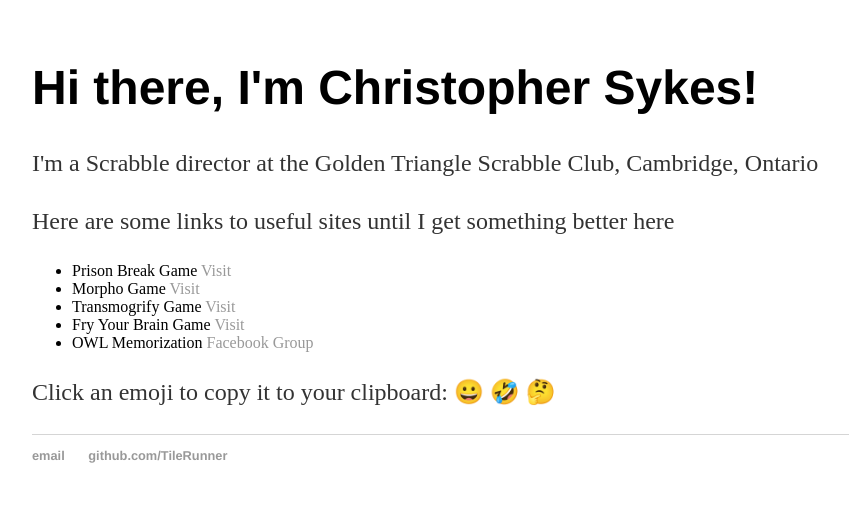
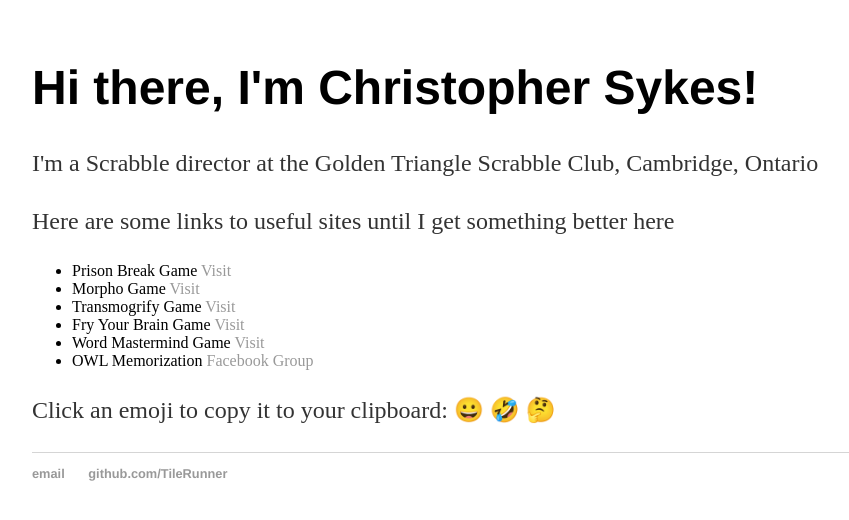
Before and after one commit to TileRunner/tilerunner.github.io, a Jekyll site: the page built from index.html, in a window 1280 px wide. Shown: the top 520 px of the page, without its empty margins (160-1009 px from the left). Built offline with Jekyll 4.4.1, drawn with Linux system fonts in a browser that asks for light colours.

Commit message:
Update index.html
Add word mastermind link

```diff
--- a/index.html
+++ b/index.html
@@ -11,6 +11,7 @@ title: Christopher Sykes
 		<li>Morpho Game <a href="https://tilerunner.github.io/morpho/">Visit</a></li>
 		<li>Transmogrify Game <a href="https://tilerunner.github.io/transmogrify/">Visit</a></li>
 		<li>Fry Your Brain Game <a href="https://tilerunner.github.io/binary-for-ryu/">Visit</a></li>
+		<LI>Word Mastermind Game <a href="https://tilerunner.github.io/word-mastermind">Visit</a></li>
 		<li>OWL Memorization <a href="https://www.facebook.com/groups/735320253202003/">Facebook Group</a></li>
 	</ul>
 	<p>Click an emoji to copy it to your clipboard:
```
